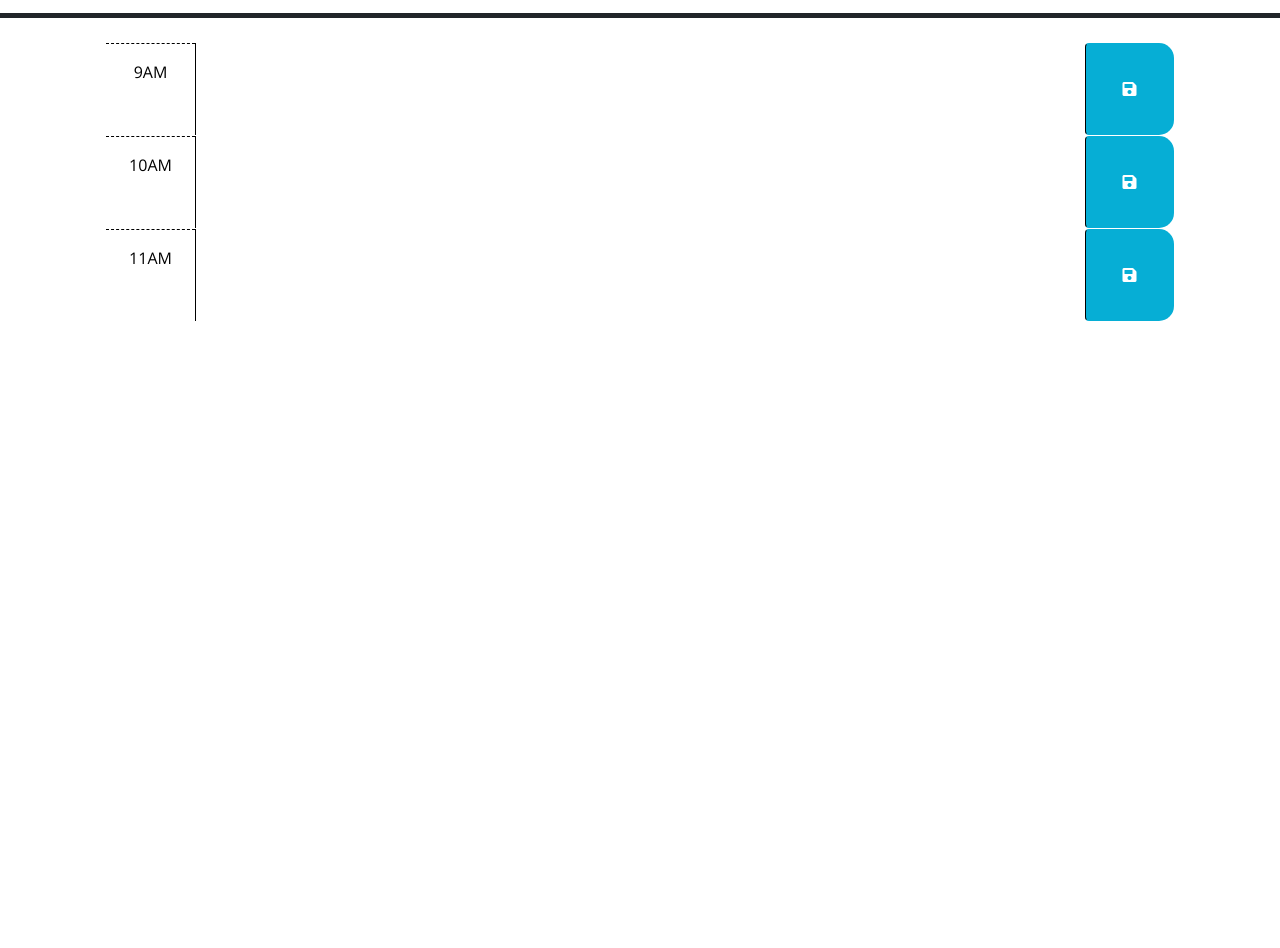
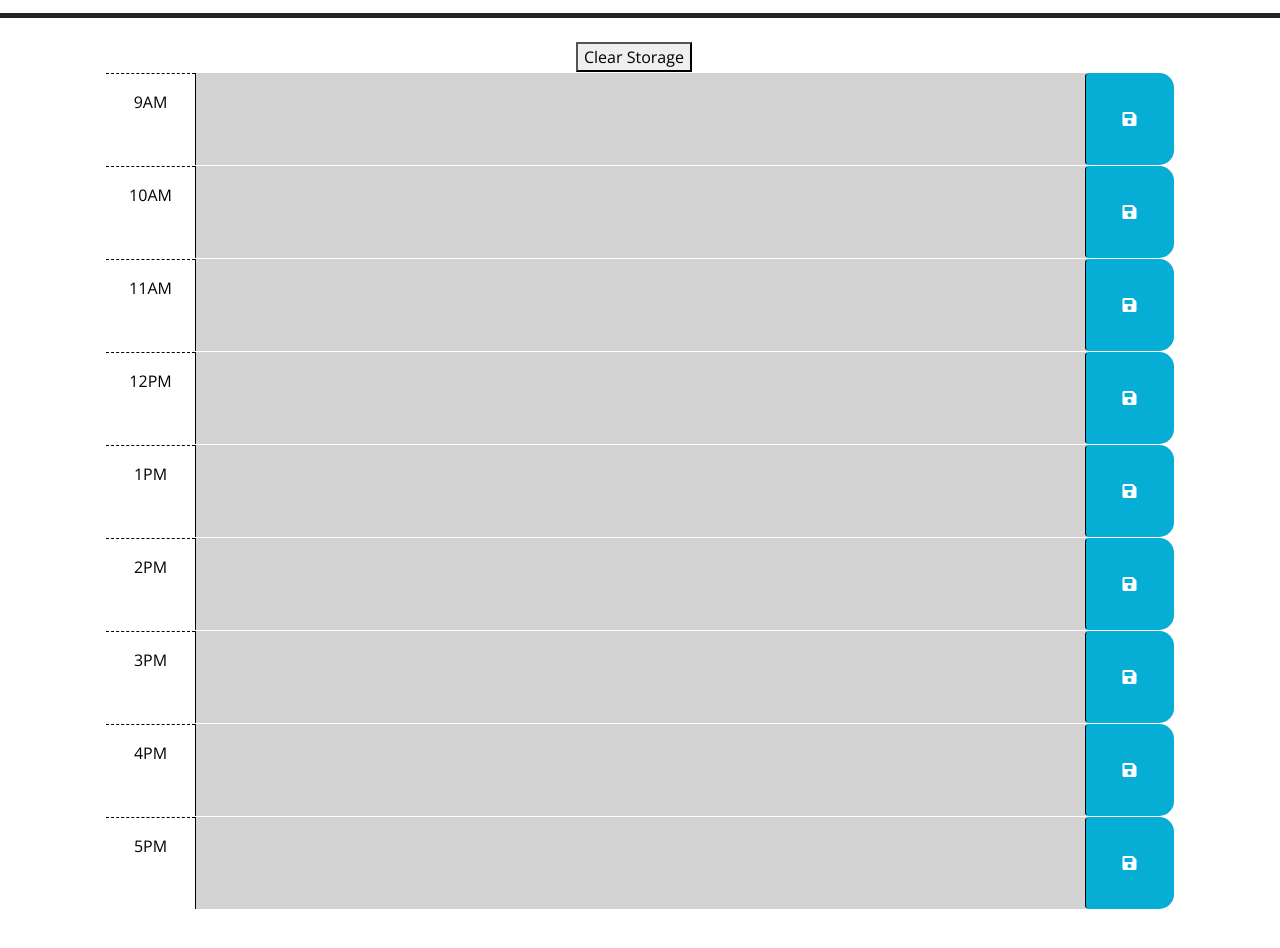
Before and after one commit to sbatelaan/Word-Day-Scheduler, a plain HTML site: page index.html in a window 1280 px wide. Shown: the part 260-1208 px from the top of the page. Before the commit the page ends 800 px from the top, so only its background shows below. Drawn offline with nearby package versions, Linux system fonts and the light colour scheme.

Commit message:
finished code

```diff
--- a/assets/script.js
+++ b/assets/script.js
@@ -1,61 +1,58 @@
+//create function to wrap all JS to run after page is loaded
 $(document).ready(function () {
-  //First, get todays date on top of page
 
+
+  //First, get todays date on top of page by referencing day.js documentation
   var todayDate = dayjs();
   $("#currentDay").text(todayDate.format("dddd, MMMM D"));
 
-  //create variable to track the current hour
-  var hourTime = dayjs().format("H");
 
+  //calling hourColor function to set the appropriate color according to current hour
+  hourColor();
 
+  function hourColor() {
+    //create a variable to reference the current hour we are in
+    var hourTime = dayjs().format("H");
+    //creating a function to look at each div with the time-block class
+    $(".time-block").each(function() {
+      //created a variable using 'this' to seperate the hour associated with each time block and turn it into a number
+      var hourCode = parseInt($(this).attr('id').split('hour-')[1]);
+      //if else statements to compare each time blocks hour to the current hour and set the color accordingly
+      if (hourTime == hourCode) {
+        $(this).addClass("present")
+        $(this).removeClass("future")
+        $(this).removeClass("past")
+      } else if (hourTime > hourCode) {
+        $(this).addClass("past")
+        $(this).removeClass("present")
+        $(this).removeClass("future")
+      } else {
+        $(this).addClass("future")
+        $(this).removeClass("present")
+        $(this).removeClass("past")
+      }
 
-
-
-
-
-  //write function to handle save button
-  for (let i = 9; i < 17; i++) {
-    var dataStore = localStorage.getItem('hour-' + i)
-    $('#hour-' + i + ' .description').val(dataStore)
-    // var id = $(this).parent().attr("id")
-    // var hourColor = id.slice(4)
-    console.log(dataStore)
+    })
   }
 
+  //for loop starting at 9am stopping at 5pm
+  //this for loop is retrieving stored data and displaying in the correct time block
+  for (let i = 9; i < 18; i++) {
+    var dataStore = localStorage.getItem('hour-' + i);
+    $('#hour-' + i + ' .description').val(dataStore);
+  }
 
+  //function with event listener for the save button
+  //assigning the id as thr 'key' and the user input from the text area as the value
+  //storing in local storage
   $(".saveBtn").click(function () {
     var id = $(this).parent().attr("id");
     var textArea = $(this).siblings(".description").val();
     localStorage.setItem(id,textArea);
   });
 
-  console.log(hourTime);
-
-  // function hourMon() {
-  //   var thisHour = hourTime
-  //   console.log(hourTime)
-  // }
-
-  // Wrap all code that interacts with the DOM in a call to jQuery to ensure that
-  // the code isn't run until the browser has finished rendering all the elements
-  // in the html.
-
-  // TODO: Add a listener for click events on the save button. This code should
-  // use the id in the containing time-block as a key to save the user input in
-  // local storage. HINT: What does `this` reference in the click listener
-  // function? How can DOM traversal be used to get the "hour-x" id of the
-  // time-block containing the button that was clicked? How might the id be
-  // useful when saving the description in local storage?
-  //
-  // TODO: Add code to apply the past, present, or future class to each time
-  // block by comparing the id to the current hour. HINTS: How can the id
-  // attribute of each time-block be used to conditionally add or remove the
-  // past, present, and future classes? How can Day.js be used to get the
-  // current hour in 24-hour time?
-  //
-  // TODO: Add code to get any user input that was saved in localStorage and set
-  // the values of the corresponding textarea elements. HINT: How can the id
-  // attribute of each time-block be used to do this?
-  //
-  // TODO: Add code to display the current date in the header of the page.
-});
+  //it wasn't asked but I added a clear storage button for practicality.
+  $(".clearStorage").click(function() {
+    localStorage.clear()
+  })
+  });
--- a/assets/style.css
+++ b/assets/style.css
@@ -1,6 +1,7 @@
 body {
   font-family: 'Open Sans', sans-serif;
   font-size: 16px;
+  margin-bottom: 10rem
 }
 
 textarea {
@@ -57,3 +58,7 @@ textarea {
   font-size: 20px;
   transition: all 0.3s ease-in-out;
 }
+
+.clearStorage {
+  margin-left: 45%;
+}
--- a/index.html
+++ b/index.html
@@ -28,18 +28,12 @@
       <p class="lead">A simple calendar app for scheduling your work day</p>
       <p id="currentDay" class="lead"></p>
     </header>
+    <div>
+      <button class="clearStorage">Clear Storage</button>
+    </div>
     <div class="container-lg px-5">
-      <!-- Use class for "past", "present", and "future" to apply styles to the
-        time-block divs accordingly. The javascript will need to do this by
-        adding/removing these classes on each div by comparing the hour in the
-        id to the current hour. The html provided below is meant to be an example
-        demonstrating how the css provided can be leveraged to create the
-        desired layout and colors. The html below should be removed or updated
-        in the finished product. Remember to delete this comment once the
-        code is implemented.
-        -->
 
-      <!-- Example of a past time block. The "past" class adds a gray background color. -->
+
       <div id="hour-9" class="row time-block">
         <div class="col-2 col-md-1 hour text-center py-3">9AM</div>
         <textarea class="col-8 col-md-10 description" rows="3"> </textarea>
@@ -48,7 +42,7 @@
         </button>
       </div>
 
-      <!-- Example of a a present time block. The "present" class adds a red background color. -->
+
       <div id="hour-10" class="row time-block">
         <div class="col-2 col-md-1 hour text-center py-3">10AM</div>
         <textarea class="col-8 col-md-10 description" rows="3"> </textarea>
@@ -57,7 +51,7 @@
         </button>
       </div>
 
-      <!-- Example of a future time block. The "future" class adds a green background color. -->
+
       <div id="hour-11" class="row time-block">
         <div class="col-2 col-md-1 hour text-center py-3">11AM</div>
         <textarea class="col-8 col-md-10 description" rows="3"> </textarea>
@@ -65,6 +59,58 @@
          <i class="fas fa-save" aria-hidden="true"></i>
         </button>
       </div>
+
+      <div id="hour-12" class="row time-block">
+        <div class="col-2 col-md-1 hour text-center py-3">12PM</div>
+        <textarea class="col-8 col-md-10 description" rows="3"> </textarea>
+        <button class="btn saveBtn col-2 col-md-1" aria-label="save">
+         <i class="fas fa-save" aria-hidden="true"></i>
+        </button>
+      </div>
+
+      <div id="hour-13" class="row time-block">
+        <div class="col-2 col-md-1 hour text-center py-3">1PM</div>
+        <textarea class="col-8 col-md-10 description" rows="3"> </textarea>
+        <button class="btn saveBtn col-2 col-md-1" aria-label="save">
+         <i class="fas fa-save" aria-hidden="true"></i>
+        </button>
+      </div>
+
+      <div id="hour-14" class="row time-block">
+        <div class="col-2 col-md-1 hour text-center py-3">2PM</div>
+        <textarea class="col-8 col-md-10 description" rows="3"> </textarea>
+        <button class="btn saveBtn col-2 col-md-1" aria-label="save">
+         <i class="fas fa-save" aria-hidden="true"></i>
+        </button>
+      </div>
+
+      <div id="hour-15" class="row time-block">
+        <div class="col-2 col-md-1 hour text-center py-3">3PM</div>
+        <textarea class="col-8 col-md-10 description" rows="3"> </textarea>
+        <button class="btn saveBtn col-2 col-md-1" aria-label="save">
+         <i class="fas fa-save" aria-hidden="true"></i>
+        </button>
+      </div>
+
+      <div id="hour-16" class="row time-block">
+        <div class="col-2 col-md-1 hour text-center py-3">4PM</div>
+        <textarea class="col-8 col-md-10 description" rows="3"> </textarea>
+        <button class="btn saveBtn col-2 col-md-1" aria-label="save">
+         <i class="fas fa-save" aria-hidden="true"></i>
+        </button>
+      </div>
+
+      <div id="hour-17" class="row time-block">
+        <div class="col-2 col-md-1 hour text-center py-3">5PM</div>
+        <textarea class="col-8 col-md-10 description" rows="3"> </textarea>
+        <button class="btn saveBtn col-2 col-md-1" aria-label="save">
+         <i class="fas fa-save" aria-hidden="true"></i>
+        </button>
+      </div>
+
+
+
+
 
     <script src="https://code.jquery.com/jquery-3.4.1.min.js"></script>
     <script
```
